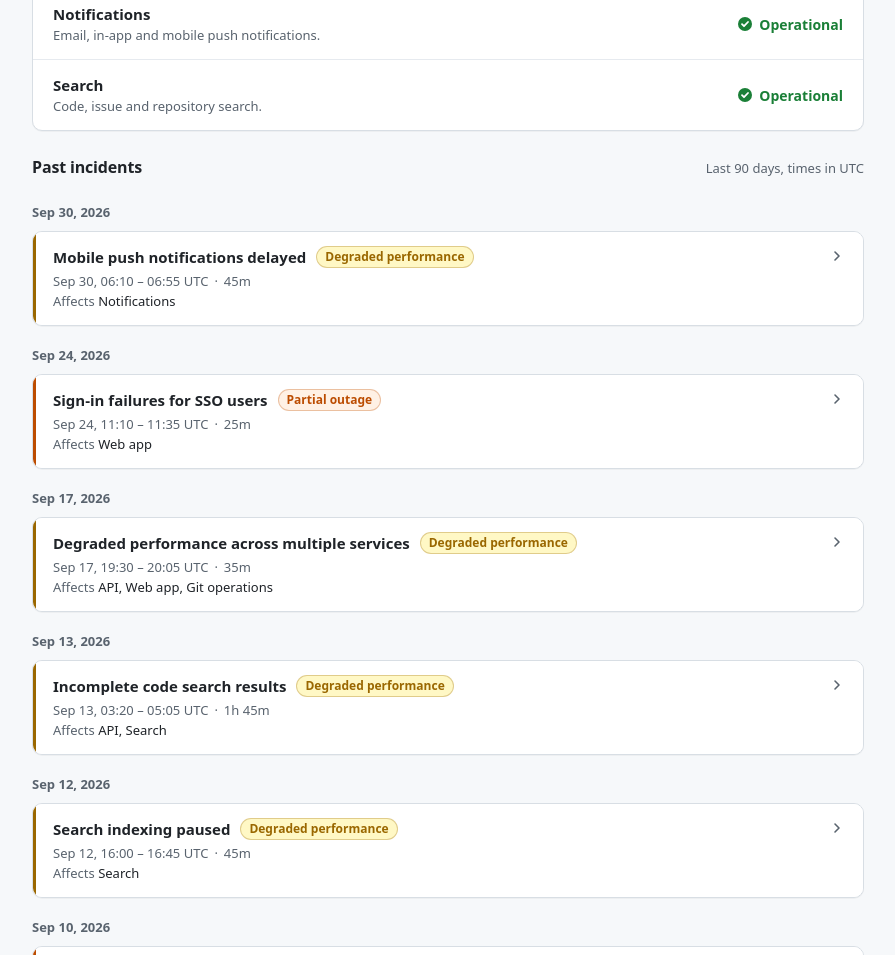
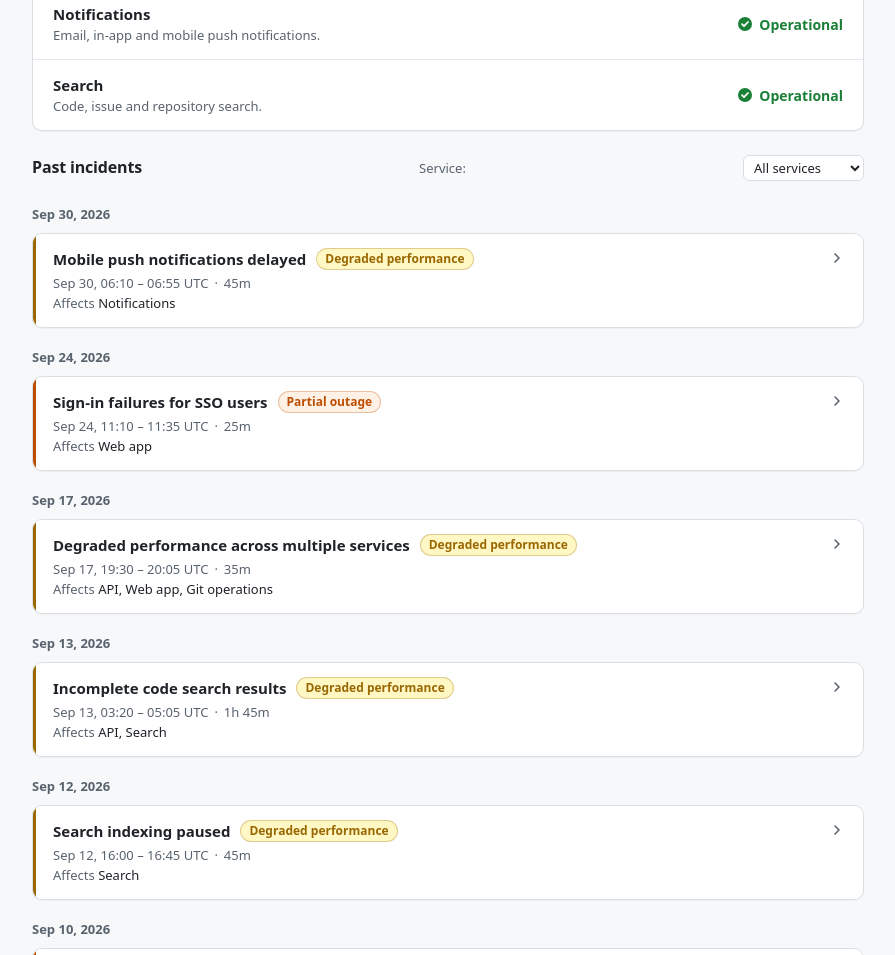
Before and after one commit to ml6team/unum-demo-canary, a website built with Vite: page index.html in a window 1280 px wide. Shown: the part 763-1718 px from the top of the page, without its empty margins (192-1087 px from the left). Built offline with nearby package versions, Linux system fonts and the light colour scheme.

Commit message:
feat: add service filter UI with URL state to incident history (UFS-7)

```diff
--- a/index.html
+++ b/index.html
@@ -37,7 +37,10 @@
       <section class="history" id="history" aria-labelledby="history-heading">
         <div class="section-head">
           <h2 id="history-heading">Past incidents</h2>
-          <span class="muted">Last 90 days, times in UTC</span>
+          <label class="filter-label" for="service-filter">Service:</label>
+          <select id="service-filter" class="filter-select">
+            <option value="">All services</option>
+          </select>
         </div>
         <div id="days"></div>
       </section>
--- a/src/main.ts
+++ b/src/main.ts
@@ -4,9 +4,9 @@ import { formatDateTime, formatDay, formatIncidentDuration, formatRange } from '
 import {
   activeIncidents,
   affectedServiceNames,
+  filterByService,
   groupByDay,
   incidentState,
-  pastIncidents,
   upcomingMaintenance,
   updatesNewestFirst,
 } from './lib/incidents';
@@ -185,8 +185,8 @@ function renderMaintenance(): void {
   );
 }
 
-function renderHistory(): void {
-  const groups = groupByDay(pastIncidents(incidents, NOW));
+function renderHistory(serviceId: string | null): void {
+  const groups = groupByDay(filterByService(incidents, NOW, serviceId));
   if (groups.length === 0) {
     byId('days').replaceChildren(
       el('p', { class: 'empty' }, ['No incidents reported in the last 90 days.']),
@@ -217,4 +217,29 @@ byId('updated').replaceChildren(
   'Updated ',
   time(NOW.toISOString(), formatDateTime(NOW.toISOString())),
 );
-renderHistory();
+
+// Populate service filter options
+const serviceFilter = byId('service-filter') as HTMLSelectElement;
+for (const service of services) {
+  const option = document.createElement('option');
+  option.value = service.id;
+  option.textContent = service.name;
+  serviceFilter.appendChild(option);
+}
+
+// Read initial service from URL, validate against known ids, render
+const knownServiceIds = services.map((s) => s.id);
+const rawParam = new URLSearchParams(location.search).get('service') ?? '';
+const initialServiceId = knownServiceIds.includes(rawParam) ? rawParam : null;
+serviceFilter.value = initialServiceId ?? '';
+renderHistory(initialServiceId);
+
+// On change: update URL and re-render
+serviceFilter.addEventListener('change', () => {
+  const selected = serviceFilter.value;
+  const newServiceId = knownServiceIds.includes(selected) ? selected : null;
+  const params = new URLSearchParams();
+  if (newServiceId !== null) params.set('service', newServiceId);
+  history.replaceState(null, '', params.toString() ? `?${params.toString()}` : location.pathname);
+  renderHistory(newServiceId);
+});
--- a/src/style.css
+++ b/src/style.css
@@ -288,6 +288,28 @@ a {
   justify-content: space-between;
   gap: 4px 16px;
   font-size: 13px;
+}
+
+.filter-label {
+  font-size: 13px;
+  color: var(--text-muted);
+  white-space: nowrap;
+}
+
+.filter-select {
+  font-size: 13px;
+  font-family: inherit;
+  color: var(--text);
+  background: var(--surface);
+  border: 1px solid var(--border);
+  border-radius: 6px;
+  padding: 2px 6px;
+  cursor: pointer;
+}
+
+.filter-select:focus-visible {
+  outline: 2px solid var(--focus);
+  outline-offset: 1px;
 }
 
 .card-head {
```
